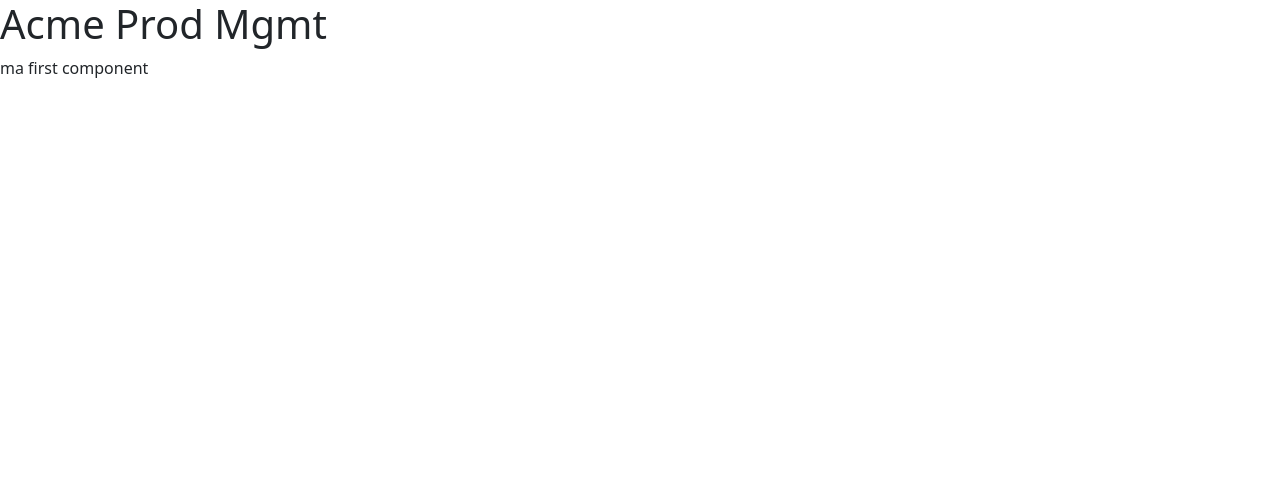
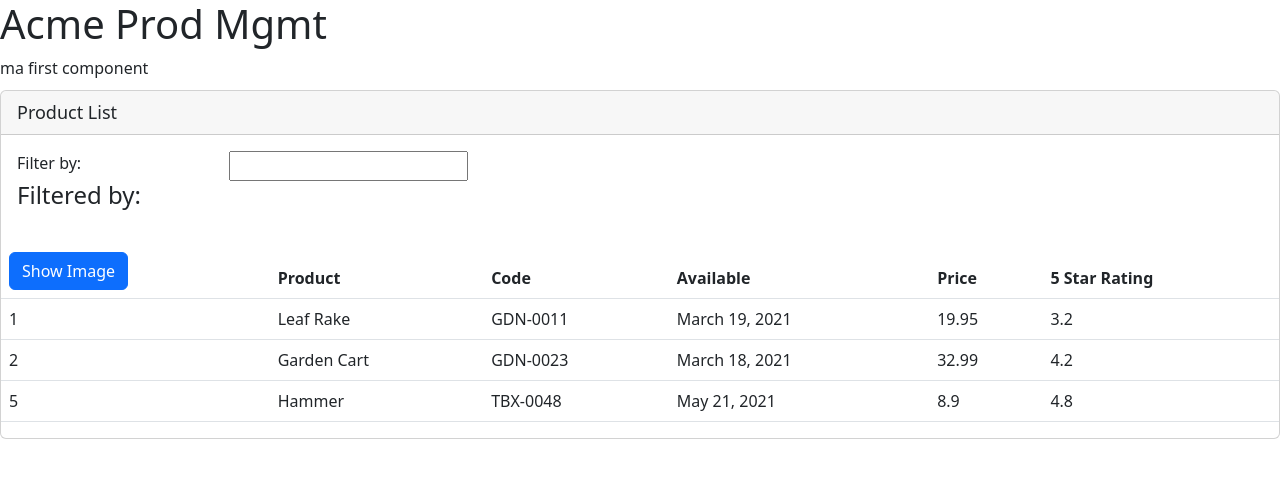
Before and after one commit to jo-cor/angular-getting-started, an Angular app in the folder apm/: page / in a window 1280 px wide. Shown: the top 478 px of the page. Built offline with nearby package versions, Linux system fonts and the light colour scheme.

Commit message:
product list component manual creation & infrastructure

```diff
--- a/apm/src/app/app.component.html
+++ b/apm/src/app/app.component.html
@@ -1,6 +1,5 @@
-<div style="text-align:center">
-  <h1>
-    Welcome to {{title}}!!
-  </h1>
-  ... Starter Files ...
+<div>
+  <h1>{{ this.pageTitle }}</h1>
+  <div>ma first component</div>
 </div>
+<pm-products></pm-products>
--- a/apm/src/app/app.component.ts
+++ b/apm/src/app/app.component.ts
@@ -2,10 +2,7 @@ import { Component } from '@angular/core';
 
 @Component({
   selector: 'pm-root',
-  template: `<div>
-    <h1>{{ this.pageTitle }}</h1>
-     <div>ma first component</div>
-  </div>`,
+  templateUrl:'./app.component.html',
 })
 export class AppComponent {
   pageTitle: string = 'Acme Prod Mgmt';
--- /dev/null
+++ b/apm/src/app/products/product-list.component.html
@@ -0,0 +1,37 @@
+<div class="card">
+  <div class="card-header">{{ this.pageTitle }}</div>
+  <div class="card-body">
+    <div class="row">
+      <div class="col-md-2">Filter by:</div>
+      <div class="col-md-4"><input type="text" /></div>
+    </div>
+    <div class="row">
+      <div class="col-md-6"><h4>Filtered by:</h4></div>
+    </div>
+  </div>
+  <div class="table-responsive">
+    <table class="table" *ngIf="shouldDisplayProducts()">
+      <thead>
+        <tr>
+          <th>
+            <button class="btn btn-primary">Show Image</button>
+          </th>
+          <th>Product</th>
+          <th>Code</th>
+          <th>Available</th>
+          <th>Price</th>
+          <th>5 Star Rating</th>
+        </tr>
+        <tr *ngFor="let maProduct of products">
+          <td>{{ maProduct.productId }}</td>
+          <td>{{ maProduct.productName }}</td>
+          <td>{{ maProduct.productCode }}</td>
+          <td>{{ maProduct.releaseDate }}</td>
+          <td>{{ maProduct.price }}</td>
+          <td>{{ maProduct.starRating }}</td>
+        </tr>
+      </thead>
+      <tbody></tbody>
+    </table>
+  </div>
+</div>
--- /dev/null
+++ b/apm/src/app/products/product-list.component.ts
@@ -0,0 +1,46 @@
+import { Component } from '@angular/core';
+
+@Component({
+  selector: 'pm-products',
+  templateUrl: './product-list.component.html',
+})
+export class ProductListComponent {
+  pageTitle: string = `Product
+    List`;
+  products: any[] = [
+    {
+      productId: 1,
+      productName: 'Leaf Rake',
+      productCode: 'GDN-0011',
+      releaseDate: 'March 19, 2021',
+      description: 'Leaf rake with 48-inch wooden handle.',
+      price: 19.95,
+      starRating: 3.2,
+      imageUrl: 'assets/images/leaf_rake.png',
+    },
+    {
+      productId: 2,
+      productName: 'Garden Cart',
+      productCode: 'GDN-0023',
+      releaseDate: 'March 18, 2021',
+      description: '15 gallon capacity rolling garden cart',
+      price: 32.99,
+      starRating: 4.2,
+      imageUrl: 'assets/images/garden_cart.png',
+    },
+    {
+      productId: 5,
+      productName: 'Hammer',
+      productCode: 'TBX-0048',
+      releaseDate: 'May 21, 2021',
+      description: 'Curved claw steel hammer',
+      price: 8.9,
+      starRating: 4.8,
+      imageUrl: 'assets/images/hammer.png',
+    },
+  ];
+
+  shouldDisplayProducts(): boolean {
+    return this.products.length > 0;
+  }
+}
```
Also changed, not shown: apm/src/app/app.module.ts (+5 -8 lines).
